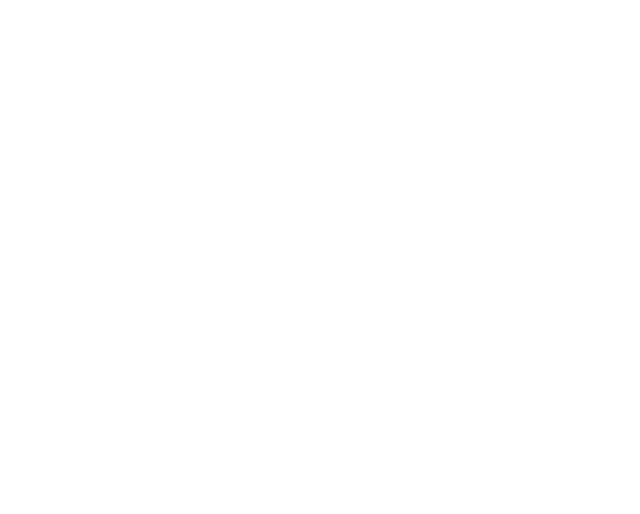
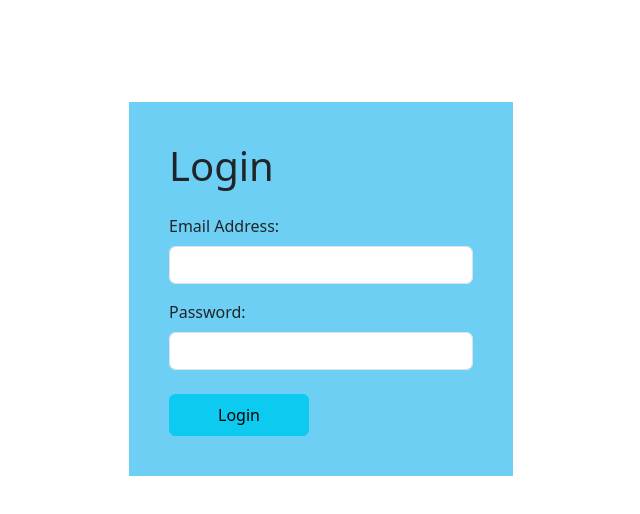
Before and after one commit to mdshayequeahmad/e-commerce-app, a React (Create React App) app: page /login in a window 1280 px wide. Before the commit this address had no page. Shown: the top 514 px of the page, without its empty margins (319-959 px from the left). Built offline with nearby package versions, Linux system fonts and the light colour scheme.

Commit message:
Login added

```diff
--- a/src/App.js
+++ b/src/App.js
@@ -1,11 +1,13 @@
 import React from 'react';
-import { Routes, Route } from "react-router-dom";
+import { Routes, Route, Navigate } from "react-router-dom";
 import Store from './pages/Store';
 import Cart from './pages/Cart';
 import AboutUs from "./pages/AboutUs";
 import Home from './pages/Home';
 import ContactUs from './pages/ContactUs';
 import ProductDetails from './pages/ProductDetails';
+import Login from './pages/Login';
+import { useSelector } from 'react-redux';
 
 const productsArr = [
   {
@@ -53,15 +55,30 @@
 ]
 
 const App = () => {
+
+  const token = useSelector((state) => state.ecommerce.token);
+
+  const PrivateRoute = ({ children }) => {
+    const isLoggedIn = token === undefined;
+    return isLoggedIn ? children : <Navigate to="/login" />;
+  }
+
   return (
     <div>
       <Routes>
         <Route path="/" element={<Home />} />
-        <Route path="/store" element={<Store products={productsArr} />} />
+        <Route path="/store"
+          element={
+            <PrivateRoute>
+              <Store products={productsArr} />
+            </PrivateRoute>
+          }
+        />
         <Route path="/cart" element={<Cart />} />
         <Route path="/aboutus" element={<AboutUs />} />
         <Route path="/contactus" element={<ContactUs />} />
         <Route path="product/:id" element={<ProductDetails />} />
+        <Route path="/login" element={<Login />} />
       </Routes>
     </div>
   )
--- a/src/components/Header.js
+++ b/src/components/Header.js
@@ -1,11 +1,19 @@
 import React from 'react';
 import { Link } from "react-router-dom";
-import { Container, Navbar } from 'react-bootstrap';
-import { useSelector } from 'react-redux';
+import { Button, Container, Navbar } from 'react-bootstrap';
+import { useDispatch, useSelector } from 'react-redux';
+import { logout } from '../redux/eCommerceSlice';
 import { BsCartPlus } from 'react-icons/bs';
 
 const Header = () => {
     const productData = useSelector((state) => state.ecommerce.productData);
+    const token = useSelector((state) => state.ecommerce.token);
+
+    const dispatch = useDispatch();
+
+    const logoutHandler = () => {
+        dispatch(logout());
+    };
 
     return (
         <div>
@@ -14,11 +22,17 @@
                     <Navbar.Brand href="#">E-commerce</Navbar.Brand>
                     <Navbar.Toggle aria-controls="navbarScroll" />
                     <Navbar.Collapse id="navbarScroll">
-                        <ul className='navbar-nav me-auto mb-2 mb-lg-0' style={{ marginLeft: "350px" }}>
+                        <ul className='navbar-nav me-auto mb-2 mb-lg-0' style={{ marginLeft: "300px" }}>
                             <Link to="/" style={{ textDecorationLine: 'none', color: "black", textTransform: "uppercase" }}><li className='nav-item'>HOME</li></Link>
                             <Link to="/store" style={{ textDecorationLine: 'none', color: "black", textTransform: "uppercase" }}><li className='nav-item mx-5'>STORE</li></Link>
                             <Link to="/aboutus" style={{ textDecorationLine: 'none', color: "black", textTransform: "uppercase" }}><li className='nav-item'>About</li></Link>
                             <Link to="/contactus" style={{ textDecorationLine: 'none', color: "black", textTransform: "uppercase" }}><li className='nav-item mx-5'>Contact Us</li></Link>
+                            {token === null ? (
+                                <Link to="/login" style={{ textDecorationLine: 'none', color: "black", textTransform: "uppercase" }}><li className='nav-item'>Login</li></Link>
+                            ) : (
+                                <Button onClick={logoutHandler} variant="light" style={{ color: "black", textTransform: "uppercase", marginLeft: "-15px" }}>Logout</Button>
+                            )
+                            }
                         </ul>
                         <Link to="/cart">
                             <BsCartPlus style={{ height: "25px", width: "40px" }} /> <span className="position-absolute top-20 start-97 translate-middle badge rounded-pill bg-danger">{productData.length}</span>
--- a/src/pages/Cart.js
+++ b/src/pages/Cart.js
@@ -1,4 +1,4 @@
-import React from 'react';
+import React, { useEffect, useState } from 'react';
 import { Button } from 'react-bootstrap';
 import { useSelector } from 'react-redux';
 import Header from '../components/Header';
@@ -6,12 +6,24 @@
 const Cart = () => {
     const productData = useSelector((state) => state.ecommerce.productData);
 
+    const [totalAmt, setTotalAmt] = useState("");
+
+    useEffect(() => {
+      let price = 0;
+      productData.map((item) => {
+        price += item.price * item.quantity;
+        return price;
+      });
+      setTotalAmt(price);
+    }, [productData])
+
+
     return (
         <div>
             <div>
                 <Header />
             </div>
-            <div style={{width: "75%"}}>
+            <div>
                 <h1 style={{ marginLeft: "50px", marginTop: "50px" }}>Cart</h1>
                 {productData.length === 0 ? (
                     <div className='ms-5'>
@@ -30,6 +42,7 @@
                                 </div>
                             </div>
                         ))}
+                        <h2 style={{textAlign: "end"}}>Total <span className='fw-bold'>${totalAmt}</span> </h2>
                     </div>
                 )}
             </div>
--- /dev/null
+++ b/src/pages/Login.js
@@ -0,0 +1,72 @@
+import React, { useState } from 'react';
+import { useDispatch } from 'react-redux';
+import { useNavigate } from 'react-router-dom';
+import { login } from '../redux/eCommerceSlice';
+
+const Login = () => {
+
+    const [email, setEmail] = useState("");
+    const [password, setPassword] = useState("");
+
+    const dispatch = useDispatch();
+    const navigate = useNavigate();
+
+    const submitHandler = (e) => {
+        e.preventDefault();
+
+        fetch('https://identitytoolkit.googleapis.com/v1/accounts:signInWithPassword?key=AIzaSyBolyzhM_ri3M44pTTaXrVD0L7HRaqE7_I',
+            {
+                method: 'POST',
+                body: JSON.stringify({
+                    email: email,
+                    password: password,
+                    returnSecureToken: true
+                }),
+                headers: {
+                    'Content-Type': 'application/json'
+                }
+            }
+        )
+            .then((data) => {
+                dispatch(login(data.idToken)
+                );
+                navigate('/store');
+            })
+            .catch(err => {
+                alert(err.message)
+            })
+
+        setEmail("");
+        setPassword("");
+    };
+
+    return (
+        <div>
+            <div style={{ marginInline: "35%", marginBlock: "8%", paddingInline: "40px", paddingBlock: "40px", backgroundColor: "#6ecff5", borderRadius: "round" }}>
+                <h1 className='mb-4'>Login</h1>
+                <form onSubmit={submitHandler}>
+                    <label className="form-label">Email Address:</label>
+                    <input
+                        type="email"
+                        value={email}
+                        className="form-control mb-3"
+                        required
+                        onChange={(e) => setEmail(e.target.value)}
+                    />
+                    <label className="form-label">Password:</label>
+                    <input
+                        type="password"
+                        className="form-control"
+                        minLength="6"
+                        value={password}
+                        required
+                        onChange={(e) => setPassword(e.target.value)}
+                    />
+                    <button type="submit" className="btn btn-info px-5 py-2 mt-4">Login</button>
+                </form>
+            </div>
+        </div>
+    )
+}
+
+export default Login;
--- a/src/redux/eCommerceSlice.js
+++ b/src/redux/eCommerceSlice.js
@@ -1,7 +1,8 @@
 import { createSlice } from "@reduxjs/toolkit";
 
 const initialState = {
-    productData: []
+    productData: [],
+    token: null,
 }
 
 export const eCommerceSlice = createSlice({
@@ -19,8 +20,15 @@
                 state.productData.push(action.payload);
             }
         },
+        login: (state, action) => {
+            state.token = action.payload;
+
+        },
+        logout: (state) => {
+            state.token = null;
+          },
     }
 })
 
-export const { addToCart } = eCommerceSlice.actions;
+export const { addToCart, login, logout } = eCommerceSlice.actions;
 export default eCommerceSlice.reducer;
```
